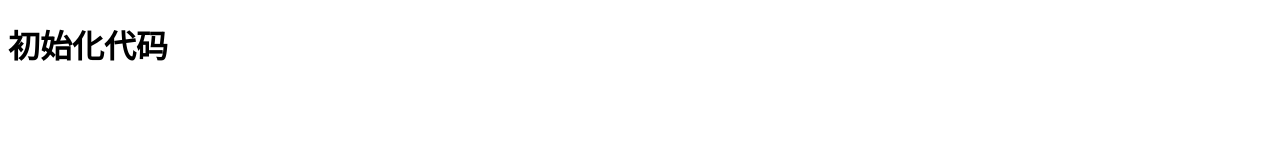
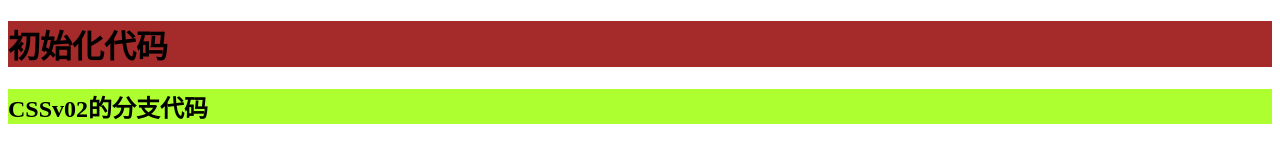
Before and after one commit to zfyp/test001, a plain HTML site: page index.html in a window 1280 px wide. Drawn offline with Linux system fonts and the light colour scheme.

Commit message:
cssv02的分支代码

```diff
--- a/1.css
+++ b/1.css
@@ -1,3 +1,6 @@
 h1 {
     background-color: brown;
 }
+h2{
+    background-color: greenyellow;
+}
--- a/index.html
+++ b/index.html
@@ -3,9 +3,11 @@
 <head>
     <meta charset="UTF-8">
     <meta name="viewport" content="width=device-width, initial-scale=1.0">
+    <link rel="stylesheet" href="1.css" type="text/css" media="all" />
     <title>Title</title>
 </head>
 <body>
 <h1>初始化代码</h1>
+<h2>CSSv02的分支代码</h2>
 </body>
 </html>
```
